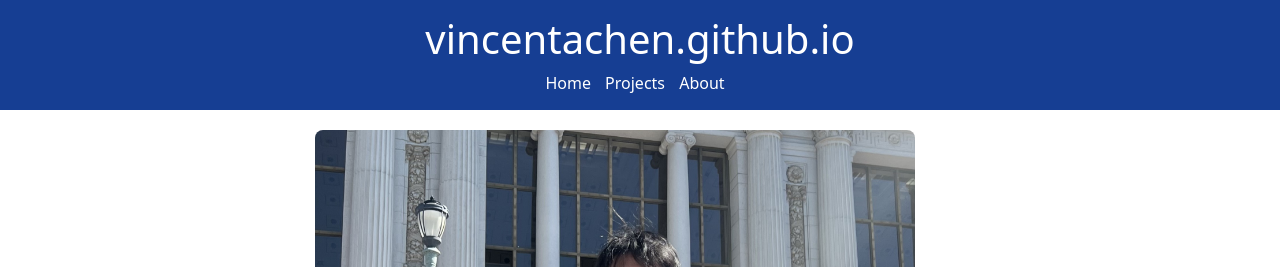
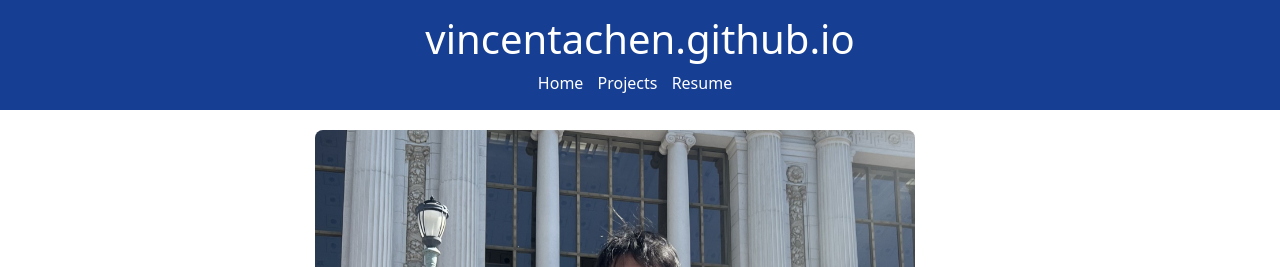
Before and after one commit to vincentachen/vincentachen.github.io, a Jekyll site: the page built from index.md, in a window 1280 px wide. Shown: the top 267 px of the page. Built offline with Jekyll 4.4.1, drawn with Linux system fonts in a browser that asks for light colours.

Commit message:
Update default.html

```diff
--- a/_layouts/default.html
+++ b/_layouts/default.html
@@ -29,7 +29,7 @@
             <ul>
                 <li><a href="/">Home</a></li>
                 <li><a href="/projects">Projects</a></li>
-                <li><a href="/about">About</a></li>
+                <li><a href="{{ '/assets/documents/resume.pdf' | relative_url }}" target="_blank">Resume</a></li>
             </ul>
         </nav>
     </header>
```
